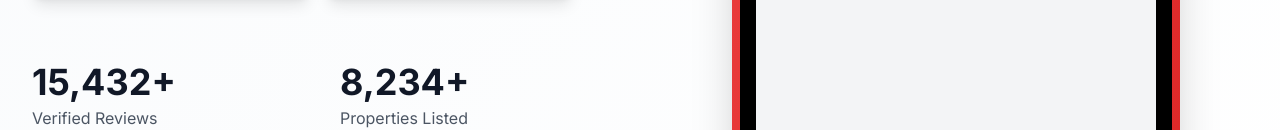
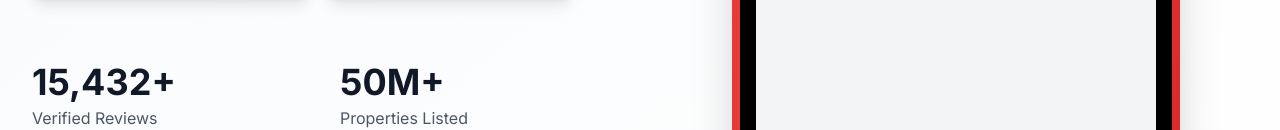
Before and after one commit to Nathan-Simmons/rebo-landing, a Next.js app: page / in a window 1280 px wide. Shown: the part 680-810 px from the top of the page. Built offline with nearby package versions, Linux system fonts and the light colour scheme.

Commit message:
Update: Change property count to 50M+ to reflect actual scale

```diff
--- a/app/page.tsx
+++ b/app/page.tsx
@@ -11,7 +11,7 @@ export default function Home() {
   useEffect(() => {
     // Animate counters
     const reviewTarget = 15432
-    const propertyTarget = 8234
+    const propertyTarget = 50000000
 
     const duration = 2000
     const steps = 60
@@ -100,7 +100,7 @@ export default function Home() {
                 </div>
                 <div>
                   <div className="text-4xl font-bold text-gray-900">
-                    {propertyCount.toLocaleString()}+
+                    50M+
                   </div>
                   <div className="text-gray-600 mt-1">Properties Listed</div>
                 </div>
```
